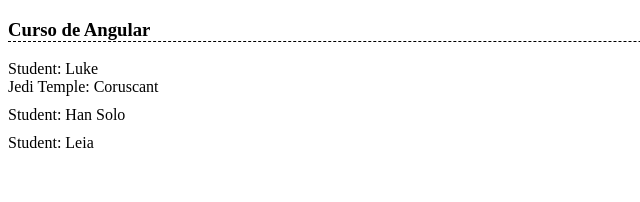
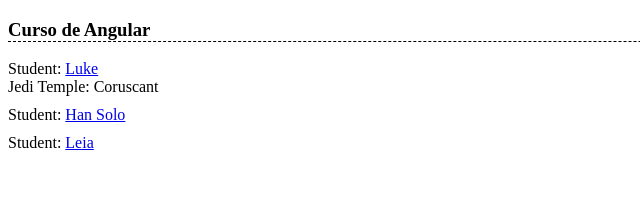
Before and after one commit to ferpavanello/jedi-academy, an Angular app: page / in a window 1280 px wide. Shown: the top 202 px of the page, without its empty margins (0-640 px from the left). Built offline with nearby package versions, Linux system fonts and the light colour scheme.

Commit message:
Pegando função do componente e adicionando ao clique

```diff
--- a/src/app/student/student.component.html
+++ b/src/app/student/student.component.html
@@ -1,4 +1,4 @@
 <div *ngIf="student">
-  Student: {{ student.name }}
+  Student: <a href="#" (click)="clicked()">{{ student.name }}</a>
   <div *ngIf="student.isJedi">Jedi Temple: {{ student.temple }}</div>
 </div>
--- a/src/app/student/student.component.ts
+++ b/src/app/student/student.component.ts
@@ -13,4 +13,8 @@ export class StudentComponent implements OnInit {
   constructor() {}
 
   ngOnInit() {}
+
+  clicked() {
+    console.log(`Student: ${this.student.name}`);
+  }
 }
```
